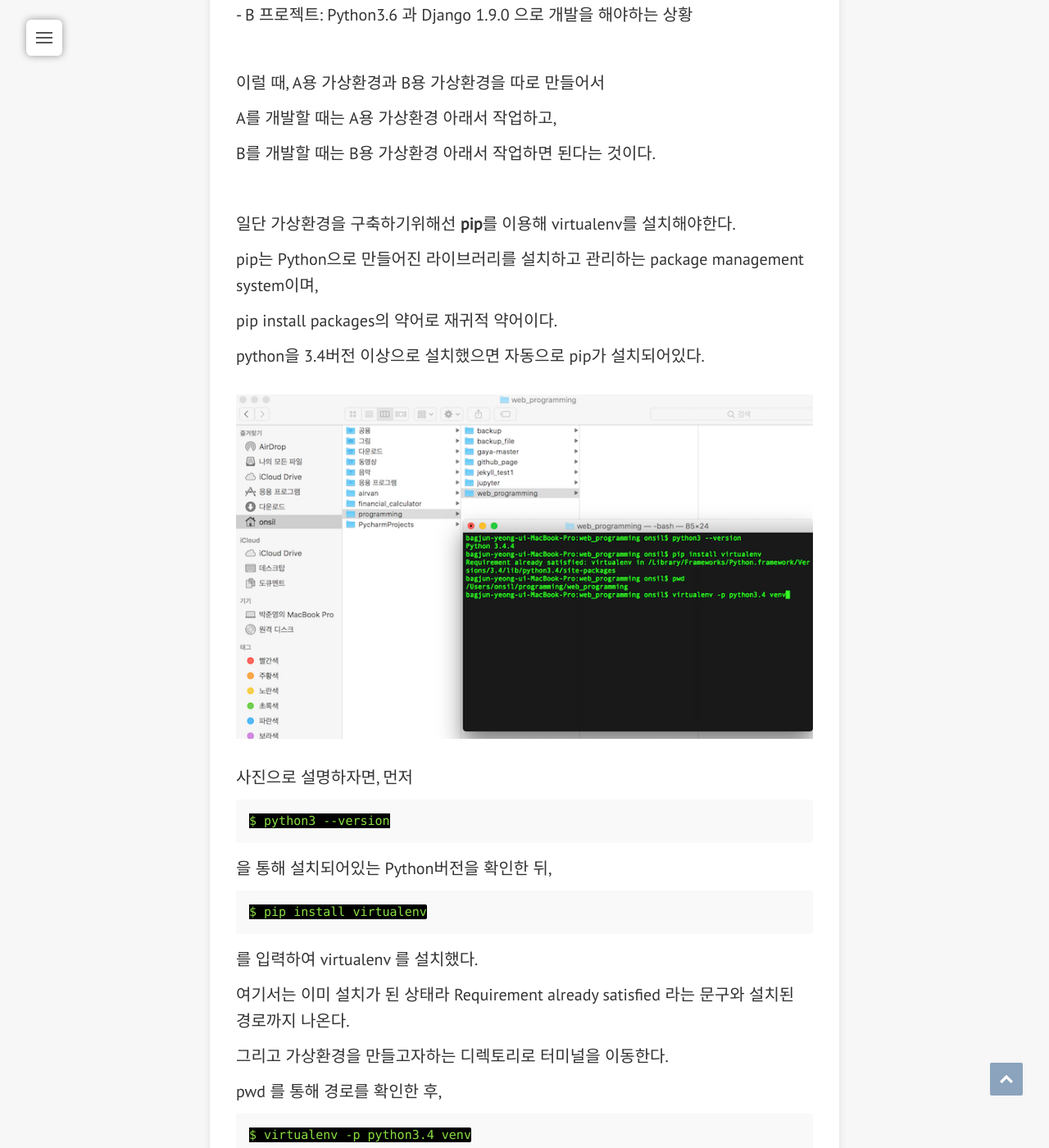
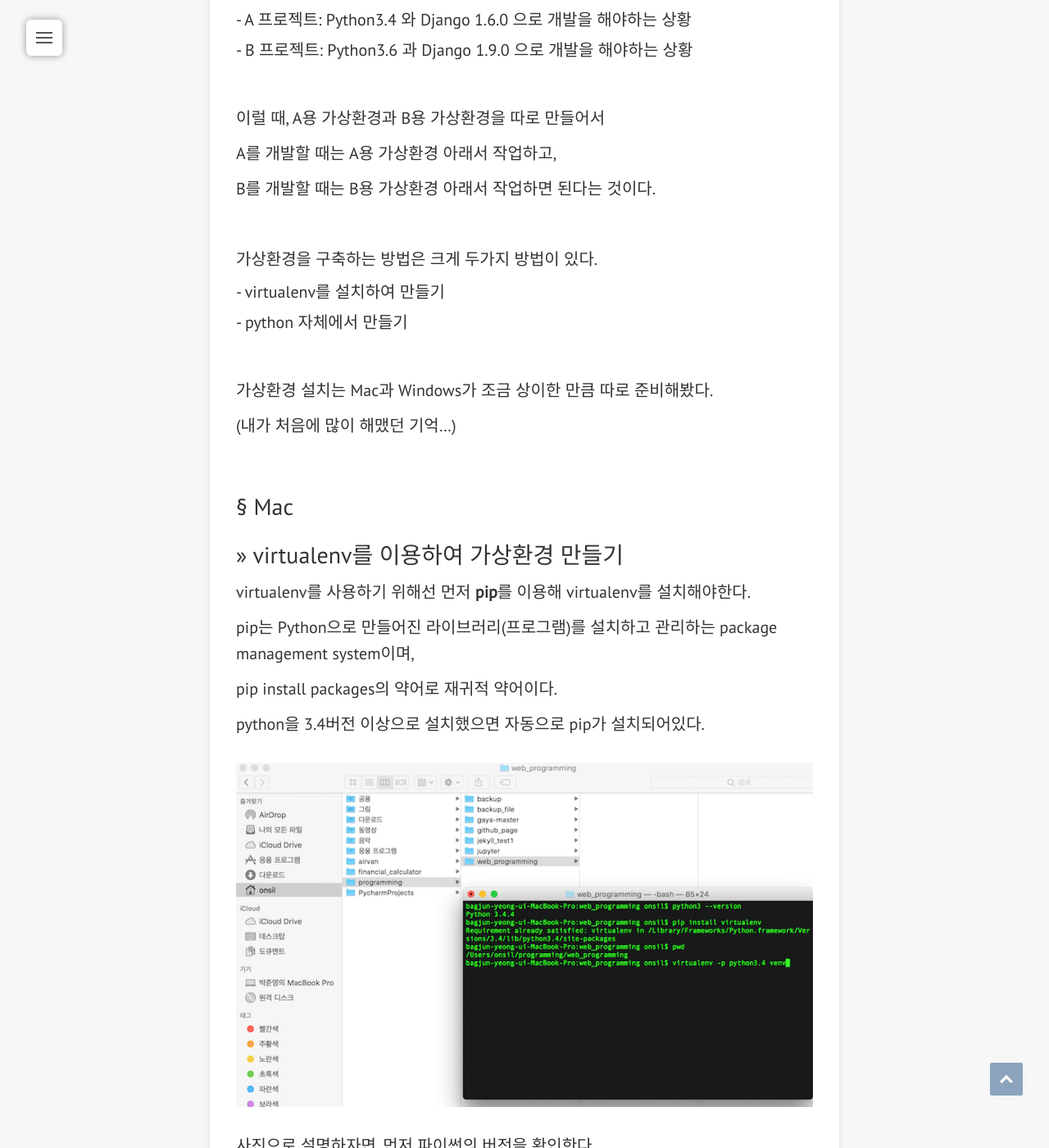
Before and after one commit to Onsil-TheGreenHouse/Onsil-TheGreenHouse.github.io, a Jekyll site: the page built from _posts/programming/django/2017-09-16-django_web_programming_ch1-2.md, in a window 1280 px wide and 1400 px high, scrolled down 1836 px. Shown: the whole window at 82% size. Built offline with Jekyll 4.4.1, drawn with Linux system fonts in a browser that asks for light colours; nearby versions of some CDN libraries; some of the changed text lies outside the part shown.

Commit message:
change django post2

```diff
--- a/_posts/programming/django/2017-09-16-django_web_programming_ch1-2.md
+++ b/_posts/programming/django/2017-09-16-django_web_programming_ch1-2.md
@@ -25,6 +25,8 @@
 자신의 OS환경에 맞는 설치파일을 다운받아 설치하면 된다.
 
 여기서는 Python 3.4.4 버전을 사용하고 있지만, Python3 이기만 하면 상관없다.
+
+<br>
 
 지금부터 Django 설치 시작!
 
@@ -60,9 +62,26 @@
 
 <br>
 
-일단 가상환경을 구축하기위해선 **pip**를 이용해 virtualenv를 설치해야한다.
+가상환경을 구축하는 방법은 크게 두가지 방법이 있다.
 
-pip는 Python으로 만들어진 라이브러리를 설치하고 관리하는 package management system이며,
+#### - virtualenv를 설치하여 만들기
+#### - python 자체에서 만들기
+
+<br>
+
+가상환경 설치는 Mac과 Windows가 조금 상이한 만큼 따로 준비해봤다.
+
+(내가 처음에 많이 해맸던 기억...)
+
+<br>
+
+### § Mac
+
+### » virtualenv를 이용하여 가상환경 만들기
+
+virtualenv를 사용하기 위해선 먼저 **pip**를 이용해 virtualenv를 설치해야한다.
+
+pip는 Python으로 만들어진 라이브러리(프로그램)를 설치하고 관리하는 package management system이며,
 
 pip install packages의 약어로 재귀적 약어이다.
 
@@ -70,13 +89,13 @@
 
 ![2.before_venv](/assets/images/programming/django/web_programming_1-2/2.before_venv.png)
 
-사진으로 설명하자면, 먼저
+사진으로 설명하자면, 먼저 파이썬의 버전을 확인한다.
 
 {% highlight bash %}
 $ python3 --version
 {% endhighlight %}
 
-을 통해 설치되어있는 Python버전을 확인한 뒤,
+을 통해, python3를 입력했을 때 기본으로 Python3.4 버전이 실행됨을 알 수 있다.
 
 {% highlight bash %}
 $ pip install virtualenv
@@ -96,19 +115,36 @@
 
 를 입력하여 venv라는 가상환경을 생성! 가상환경 이름은 자유롭게~
 
+(새로운 폴더 만들기로 만드는게 아니다!)
+
 ![3.after_venv](/assets/images/programming/django/web_programming_1-2/3.after_venv.png)
 
 가상환경은 폴더형식으로 만들어지며, 폴더안을 살펴보면 python3.4로 세팅된 것을 확인할 수 있다.
 
 <br>
 
+### » python 자체로 가상환경 만들기
+
+![11.mac_no_virtualenv](/assets/images/programming/django/web_programming_1-2/11.mac_no_virtualenv.png)
+
 만약 python3.6 버전의 가상환경을 만들고싶으면, python3.6을 설치한 후
 
+어떤 명령어가 python3.6을 실행시키는지 알아본다. 여기서는(대부분은)
+
 {% highlight bash %}
-$ virtualenv -p python3.6 asdf
+$ python3.6
+{% endhighlight %}
+를 입력하면 설치된 python3.6을 실행시킬 수 있다.
+
+Python3.6 버전으로 가상환경을 만드려면 다음과 같이 입력한다.
+
+{% highlight bash %}
+$ python3.6 -m venv asdf
 {% endhighlight %}
 
-를 입력하면 asdf라는 폴더형식의 가상환경이 만들어진다.
+asdf 라는 폴더형식의 가상환경이 만들어진 걸 볼 수 있고,
+
+폴더 안을 살펴보면 python3.6 으로 세팅된 걸 알 수 있다.
 
 <br>
 
@@ -119,6 +155,12 @@
 {% endhighlight %}
 
 를 입력하면 경로 옆에 (venv)가 뜨면서 가상환경에 들어왔다는 걸 알려준다.
+
+비슷하게 asdf 가상환경으로 들어가려면
+{% highlight bash %}
+$ source asdf/bin/activate
+{% endhighlight %}
+를 입력하면 된다.
 ![4.enter_venv](/assets/images/programming/django/web_programming_1-2/4.enter_venv.png)
 
 가상환경에서 나가려면
@@ -131,9 +173,25 @@
 
 <br>
 
+### § Windows
+
+![9.windows_venv](/assets/images/programming/django/web_programming_1-2/9.windows_venv.png)
+
+:: 로 시작하는 문장은 설명을 위한 코멘트일 뿐이다. 입력하지 않아도 된다.
+
+밑의 그림 같이 커맨드( win+R 로 실행창을 띄운 후, cmd 입력으로 실행 )와 윈도우 탐색기를 같이 두고 하면 더 좋다.
+
+Mac 환경과 마찬가지로 venv1, venv2는 새폴더만들기로 만드는게 아니라, 커맨드에 명령어를 입력해서 만든다.
+
+![10.windows_venv2](/assets/images/programming/django/web_programming_1-2/10.windows_venv2.png)
+
+<br>
+
 ## 2. 가상환경에 들어온 상태에서 Django를 설치
 
 <br>
+
+여기서부턴 Mac과 Windows가 똑같다!
 
 가상환경에 들어온 상태에서
 
@@ -233,3 +291,7 @@
 ![Image of Bing](https://upload.wikimedia.org/wikipedia/commons/thumb/c/c7/Bing_logo_%282016%29.svg/300px-Bing_logo_%282016%29.svg.png)
 
 ...
+
+#### 2. 가상환경 두가지 방법?!?!?
+
+두가지 방법의 장단점은 모르겠다...뭘까
```
Also changed, not shown: other parts of _posts/programming/django/2017-09-16-django_web_programming_ch1-2.md (+2 -2 lines), assets/images/programming/django/web_programming_1-2/10.windows_venv2.png (added), assets/images/programming/django/web_programming_1-2/11.mac_no_virtualenv.png (added), assets/images/programming/django/web_programming_1-2/9.windows_venv.png (added).
